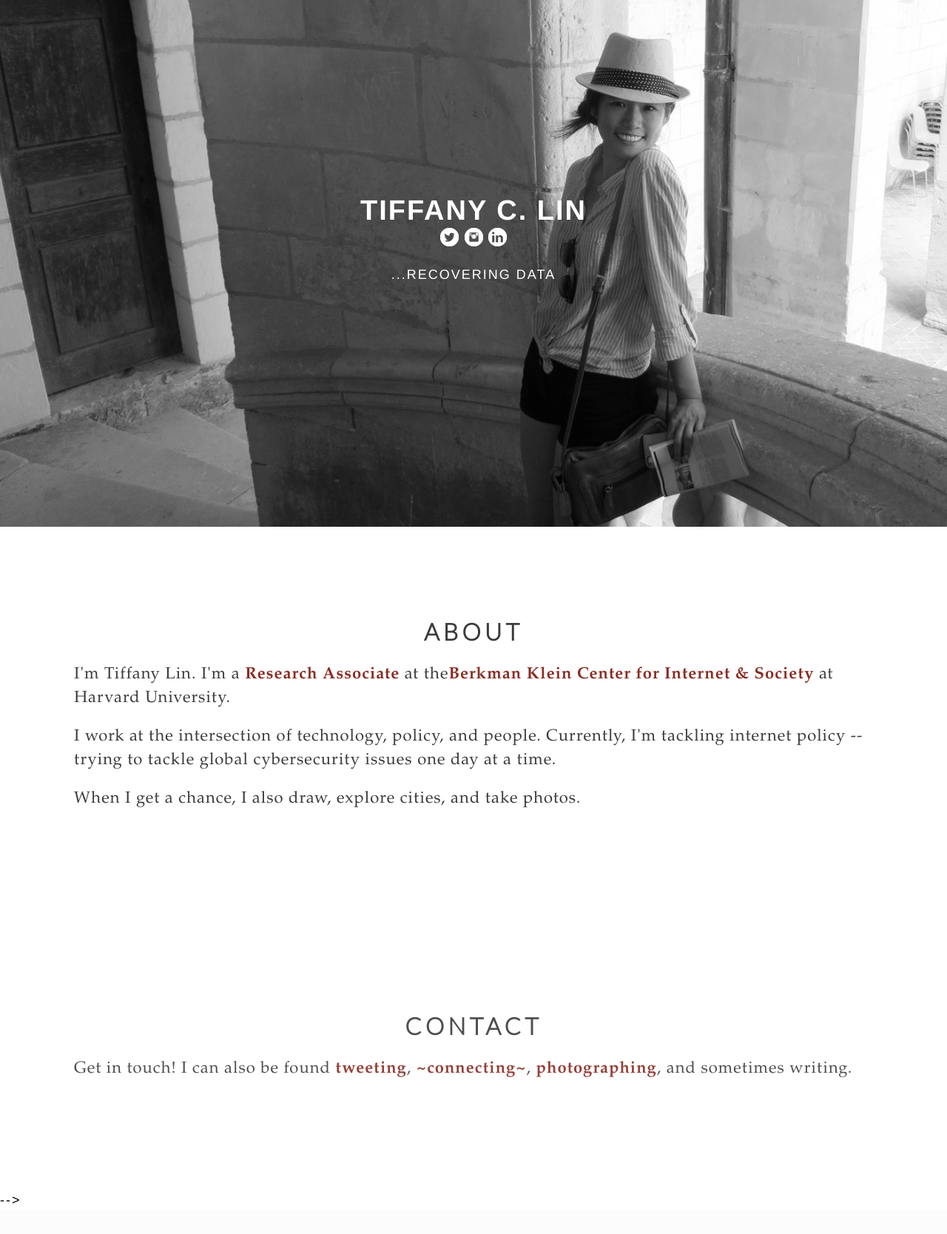
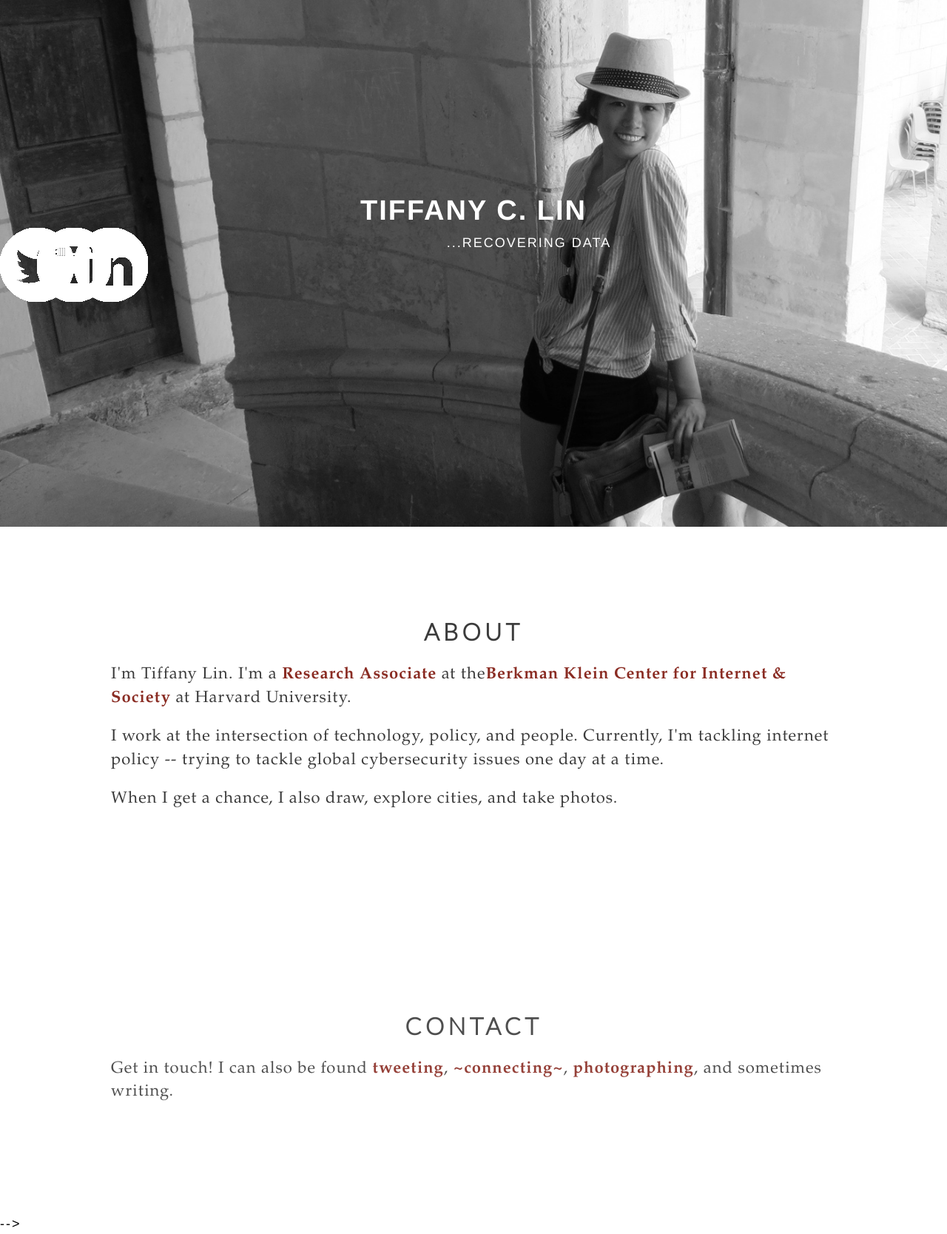
Before and after one commit to TiffCLin/tiffclin.github.io, a PHP site: page / in a window 1280 px wide. Shown: the whole page at 74% size. Before the commit the page ends 1627 px from the top, so only its background shows below. Run offline with PHP 8.4, Linux system fonts and the light colour scheme; some libraries are stand-ins or nearby versions.

Commit message:
Update style.css

```diff
--- a/style.css
+++ b/style.css
@@ -142,7 +142,7 @@
 
 /* SECTION GENERAL */
 section {
-	padding: 10% 100px;
+	padding: 10% 150px;
 }
 
 section a
@@ -220,12 +220,8 @@
 {
 	display: inline;
 	width: 50px;
+	float: left;
 	list-style-type: none;
-}
-
-header img
-{
-	width: 25px;
 }
 
 
```
